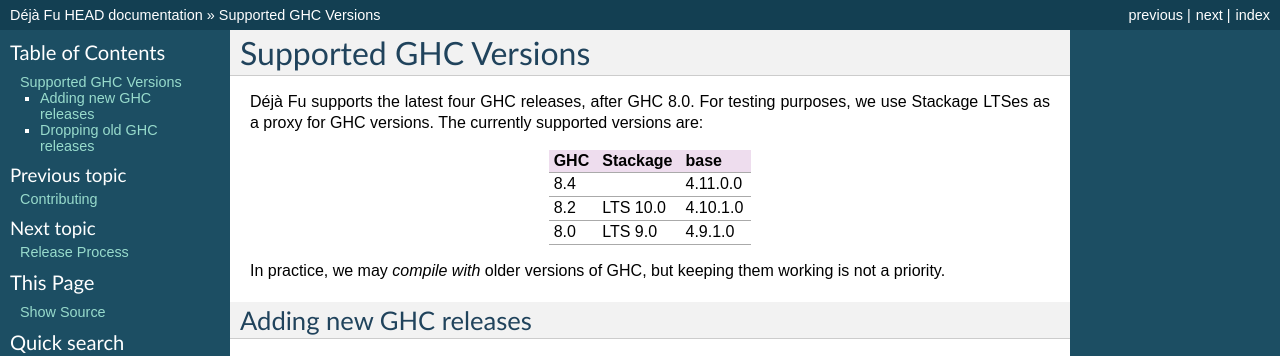
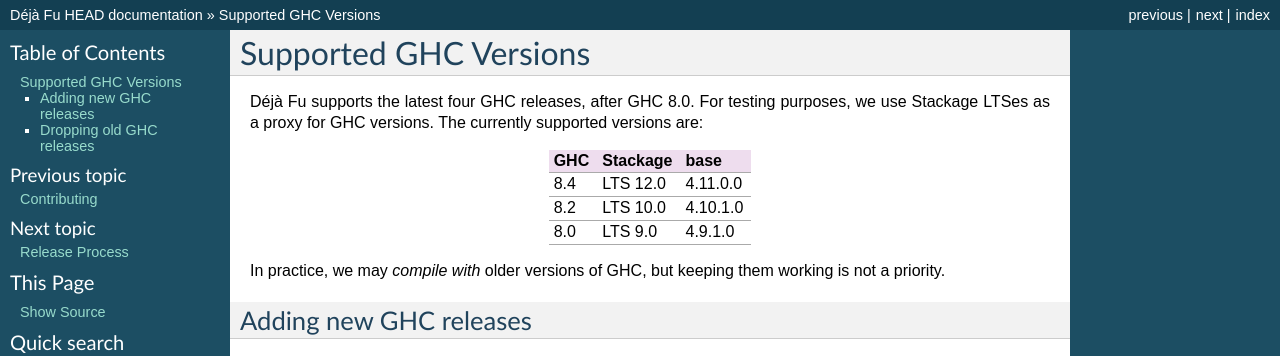
Before and after one commit to barrucadu/dejafu, a Sphinx documentation site: the page built from doc/ghc.rst, in a window 1280 px wide. Shown: the top 356 px of the page. Built offline with Sphinx 7.4.7, drawn with Linux system fonts in a browser that asks for light colours.

Commit message:
Add lts-12.0 to the supported versions list

```diff
--- a/doc/ghc.rst
+++ b/doc/ghc.rst
@@ -8,7 +8,7 @@
 .. csv-table::
    :header: "GHC", "Stackage", "base"
 
-   "8.4",  "",         "4.11.0.0"
+   "8.4",  "LTS 12.0", "4.11.0.0"
    "8.2",  "LTS 10.0", "4.10.1.0"
    "8.0",  "LTS 9.0",  "4.9.1.0"
 
```
